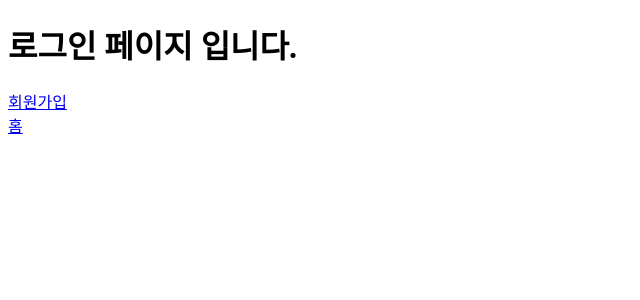
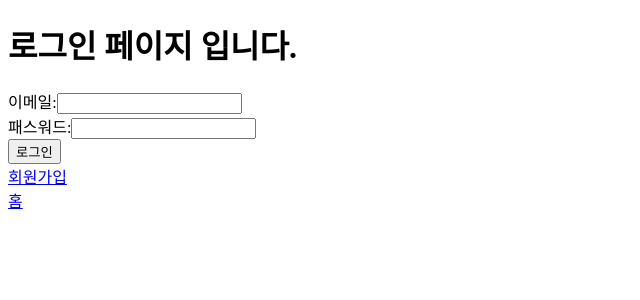
Before and after one commit to wet6123/wanted-pre-onboarding-frontend, a React (Create React App) app: page /signin in a window 1280 px wide. Shown: the top 300 px of the page, without its empty margins (0-640 px from the left). Built offline with nearby package versions, Linux system fonts and the light colour scheme.

Commit message:
feat: 로그인 요청 기능 구현

```diff
--- a/src/api/index.js
+++ b/src/api/index.js
@@ -1,4 +1,4 @@
-const API_BASE_URL = "https://www.pre-onboarding-selection-task.shop/";
+const API_BASE_URL = "https://www.pre-onboarding-selection-task.shop";
 
 const AUTH_URL = "/auth";
 
@@ -7,7 +7,7 @@ const SIGNIN_URL = "/signin";
 
 const api = {
   signup: () => API_BASE_URL + AUTH_URL + SIGNUP_URL,
-  singin: () => API_BASE_URL + AUTH_URL + SIGNIN_URL,
+  signin: () => API_BASE_URL + AUTH_URL + SIGNIN_URL,
 };
 
 export default api;
--- /dev/null
+++ b/src/components/signin/SigninForm.jsx
@@ -0,0 +1,62 @@
+import api from "../../api";
+import axios from "axios";
+
+const login = async (payload) => {
+  try {
+    const res = await axios.post(api.signin(), payload, {
+      "Content-Type": "application/json",
+    });
+    // 토큰 저장
+    // setAccessToken(res.data.access_token);
+    return res;
+  } catch (err) {
+    console.log(err);
+    return null;
+  }
+};
+
+const getUserInfo = async (access_token) => {
+  console.log(access_token);
+};
+
+const SigninForm = () => {
+  const onSubmitHandler = async (e) => {
+    e.preventDefault();
+
+    const formData = new FormData(e.currentTarget);
+
+    const payload = {
+      email: formData.get("email"),
+      password: formData.get("password"),
+    };
+
+    const loginRes = await login(payload);
+    if (!loginRes) return;
+  };
+
+  return (
+    <>
+      <form onSubmit={onSubmitHandler}>
+        <div>
+          <label>
+            이메일:
+            <input data-testid="email-input" type="text" name="email" />
+          </label>
+        </div>
+        <div>
+          <label>
+            패스워드:
+            <input
+              data-testid="password-input"
+              type="password"
+              name="password"
+            />
+          </label>
+        </div>
+        <button data-testid="signin-button">로그인</button>
+      </form>
+    </>
+  );
+};
+
+export default SigninForm;
--- a/src/pages/SigninPage.jsx
+++ b/src/pages/SigninPage.jsx
@@ -1,10 +1,12 @@
 import React from "react";
 import { Link } from "react-router-dom";
+import SigninForm from "../components/signin/SigninForm";
 
 const SigninPage = () => {
   return (
     <>
       <h1>로그인 페이지 입니다.</h1>
+      <SigninForm />
       <div>
         <Link to="/signup">회원가입</Link>
       </div>
```
